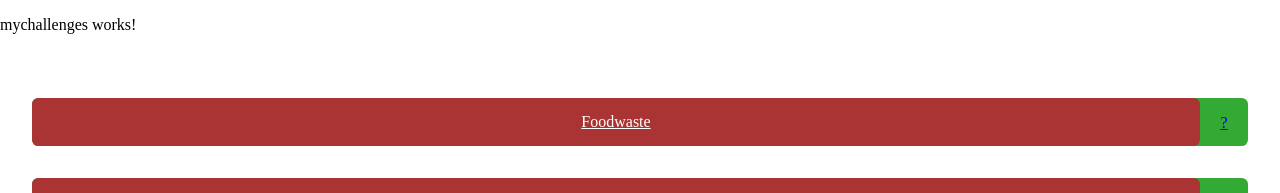
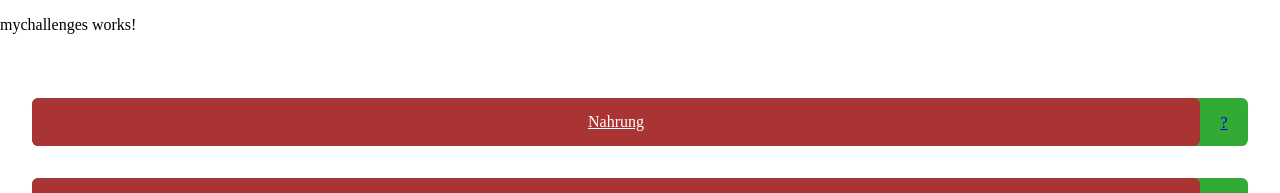
Before and after one commit to janrothen/bernhackt2019, an Angular app in the folder frontend/suffi/: page /home in a window 1280 px wide. Shown: the top 193 px of the page. Built offline with nearby package versions, Linux system fonts and the light colour scheme.

Commit message:
ADDED basic routing

```diff
--- a/frontend/suffi/src/app/app-routing.module.ts
+++ b/frontend/suffi/src/app/app-routing.module.ts
@@ -1,5 +1,6 @@
 import { NgModule } from '@angular/core';
 import { Routes, RouterModule } from '@angular/router';
+
 import { ChallengesOverviewComponent } from './pages/challenges-overview/challenges-overview.component'
 
 
--- a/frontend/suffi/src/app/app.module.ts
+++ b/frontend/suffi/src/app/app.module.ts
@@ -7,6 +7,7 @@ import { QuicknavbarComponent } from './structure/quicknavbar/quicknavbar.compon
 import { MychallengesComponent } from './structure/mychallenges/mychallenges.component';
 import { ChallengesOverviewComponent } from './pages/challenges-overview/challenges-overview.component';
 import { ChallengesListComponent } from './structure/challenges-list/challenges-list.component';
+import { ChallengeButtonComponent } from './structure/challenge-button/challenge-button.component';
 
 import { FontAwesomeModule } from '@fortawesome/angular-fontawesome';
 @NgModule({
@@ -16,6 +17,7 @@ import { FontAwesomeModule } from '@fortawesome/angular-fontawesome';
     MychallengesComponent,
     ChallengesOverviewComponent,
     ChallengesListComponent,
+    ChallengeButtonComponent
   ],
   imports: [
     BrowserModule,
--- a/frontend/suffi/src/app/pages/challenges-overview/challenges-overview.component.html
+++ b/frontend/suffi/src/app/pages/challenges-overview/challenges-overview.component.html
@@ -1,3 +1,3 @@
 <app-mychallenges></app-mychallenges>
 
-<app-challenges-list [challenges]="mainchallenges"></app-challenges-list>
+<app-challenges-list [challenges]="challenges"></app-challenges-list>
--- a/frontend/suffi/src/app/pages/challenges-overview/challenges-overview.component.ts
+++ b/frontend/suffi/src/app/pages/challenges-overview/challenges-overview.component.ts
@@ -1,4 +1,5 @@
 import { Component, OnInit } from '@angular/core';
+import { Router, ActivatedRoute, ParamMap } from '@angular/router';
 
 @Component({
   selector: 'app-challenges-overview',
@@ -6,16 +7,32 @@ import { Component, OnInit } from '@angular/core';
   styleUrls: ['./challenges-overview.component.scss']
 })
 export class ChallengesOverviewComponent implements OnInit {
-  private mainchallenges: any = [
-    {id: 1, label: "Foodwaste", solid: true},
-    {id: 2, label: "Verkehr", solid: true},
-    {id: 3, label: "Wohnen", solid: false},
-    {id: 4, label: "Kleidung", solid: false}
-  ];
+  private challenges: any;
 
-  constructor() { }
+  constructor(
+    private route: ActivatedRoute
+  ) { }
 
   ngOnInit() {
+    let id: number = +this.route.snapshot.paramMap.get('id');
+    if (!id) {
+      this.challenges = [
+        {id: 1, label: "Nahrung", solid: true},
+        {id: 2, label: "Verkehr", solid: true},
+        {id: 3, label: "Wohnen", solid: false},
+        {id: 4, label: "Kleidung", solid: false}
+      ];
+    } else {
+      switch (id) {
+        case 1:
+          this.challenges = [
+            {id: 10, label: "Regional", solid: true},
+            {id: 20, label: "Saisonal", solid: true},
+            {id: 30, label: "Vegan", solid: false},
+            {id: 40, label: "Vegetarisch", solid: false}
+          ]
+      }
+    }
   }
 
 }
--- /dev/null
+++ b/frontend/suffi/src/app/structure/challenge-button/challenge-button.component.html
@@ -0,0 +1,4 @@
+<div class="challenge-button">
+  <a routerLink="/home/{{challenge.id}}" class="challenge" [attr.solid]="challenge.solid ? true : null">{{ challenge.label }}</a>
+  <a href="#" class="help">?</a>
+</div>
--- /dev/null
+++ b/frontend/suffi/src/app/structure/challenge-button/challenge-button.component.scss
@@ -0,0 +1,36 @@
+@import './../../../library.scss';
+
+.challenge-button {
+  border-radius: $button-radius;
+  background-color: $secondary-color;
+
+  .challenge {
+    display: block;
+    margin-right: 3rem;
+    padding: 1rem;
+    border-radius: $button-radius;
+
+    text-align: center;
+    line-height: 1rem;
+  }
+  .challenge:not([solid]) {
+    border: 0.2rem solid $main-color;
+    background-color: white;
+    color: $main-color;
+  }
+  .challenge[solid] {
+    background-color: $main-color;
+    color: white;
+  }
+
+  .help {
+    display: block;
+    position: absolute;
+    top: 0;
+    right: 0;
+    height: 100%;
+    width: 3rem;
+    padding: 1rem;
+    text-align: center;
+  }
+}
--- /dev/null
+++ b/frontend/suffi/src/app/structure/challenge-button/challenge-button.component.ts
@@ -0,0 +1,16 @@
+import { Component, OnInit, Input } from '@angular/core';
+
+@Component({
+  selector: 'app-challenge-button',
+  templateUrl: './challenge-button.component.html',
+  styleUrls: ['./challenge-button.component.scss']
+})
+export class ChallengeButtonComponent implements OnInit {
+  @Input() challenge: any;
+
+  constructor() { }
+
+  ngOnInit() {
+  }
+
+}
--- a/frontend/suffi/src/app/structure/challenges-list/challenges-list.component.html
+++ b/frontend/suffi/src/app/structure/challenges-list/challenges-list.component.html
@@ -1,8 +1,5 @@
 <ul>
   <li *ngFor="let challenge of challenges">
-    <div class="challenge-button">
-      <a routerLink="/home/{{challenge.id}}" class="challenge" [attr.solid]="challenge.solid ? true : null">{{ challenge.label }}</a>
-      <a href="#" class="help">?</a>
-    </div>
+    <app-challenge-button [challenge]="challenge"></app-challenge-button>
   </li>
 </ul>
--- a/frontend/suffi/src/app/structure/challenges-list/challenges-list.component.scss
+++ b/frontend/suffi/src/app/structure/challenges-list/challenges-list.component.scss
@@ -15,38 +15,3 @@
     }
   }
 }
-
-.challenge-button {
-  border-radius: $button-radius;
-  background-color: $secondary-color;
-
-  .challenge {
-    display: block;
-    margin-right: 3rem;
-    padding: 1rem;
-    border-radius: $button-radius;
-
-    text-align: center;
-    line-height: 1rem;
-  }
-  .challenge:not([solid]) {
-    border: 0.2rem solid $main-color;
-    background-color: white;
-    color: $main-color;
-  }
-  .challenge[solid] {
-    background-color: $main-color;
-    color: white;
-  }
-
-  .help {
-    display: block;
-    position: absolute;
-    top: 0;
-    right: 0;
-    height: 100%;
-    width: 3rem;
-    padding: 1rem;
-    text-align: center;
-  }
-}
```
Also changed, not shown: 2 other files (tests, documents, lock files or other folders).
